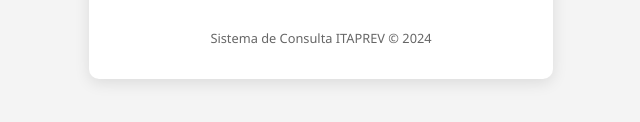
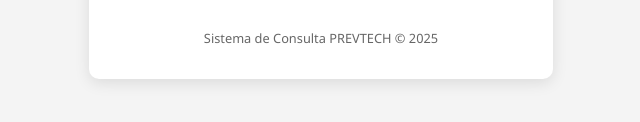
Before and after one commit to Domingos-Neto/dif_itaprev, a plain HTML site: page index.html in a window 1280 px wide. Shown: the part 574-696 px from the top of the page, 319-959 px from the left. Drawn offline with nearby package versions, Linux system fonts and the light colour scheme.

Commit message:
Fix HTML structure and update footer year

```diff
--- a/index.html
+++ b/index.html
@@ -108,7 +108,7 @@
         <div id="mensagem" class="error-msg"></div>
 
         <div class="footer">
-            Sistema de Consulta ITAPREV &copy; 2024
+            Sistema de Consulta PREVTECH &copy; 2025
         </div>
     </div>
 
@@ -172,4 +172,5 @@
         });
     </script>
 </body>
+
 </html>
```
